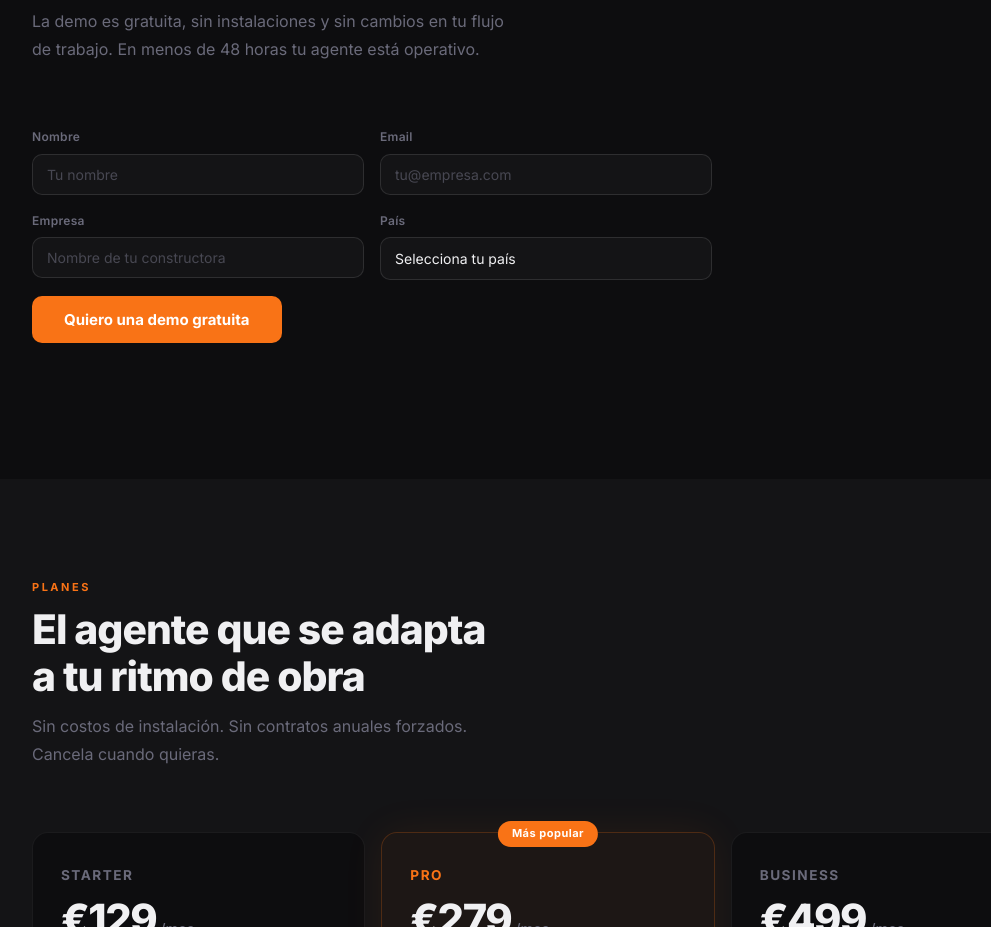
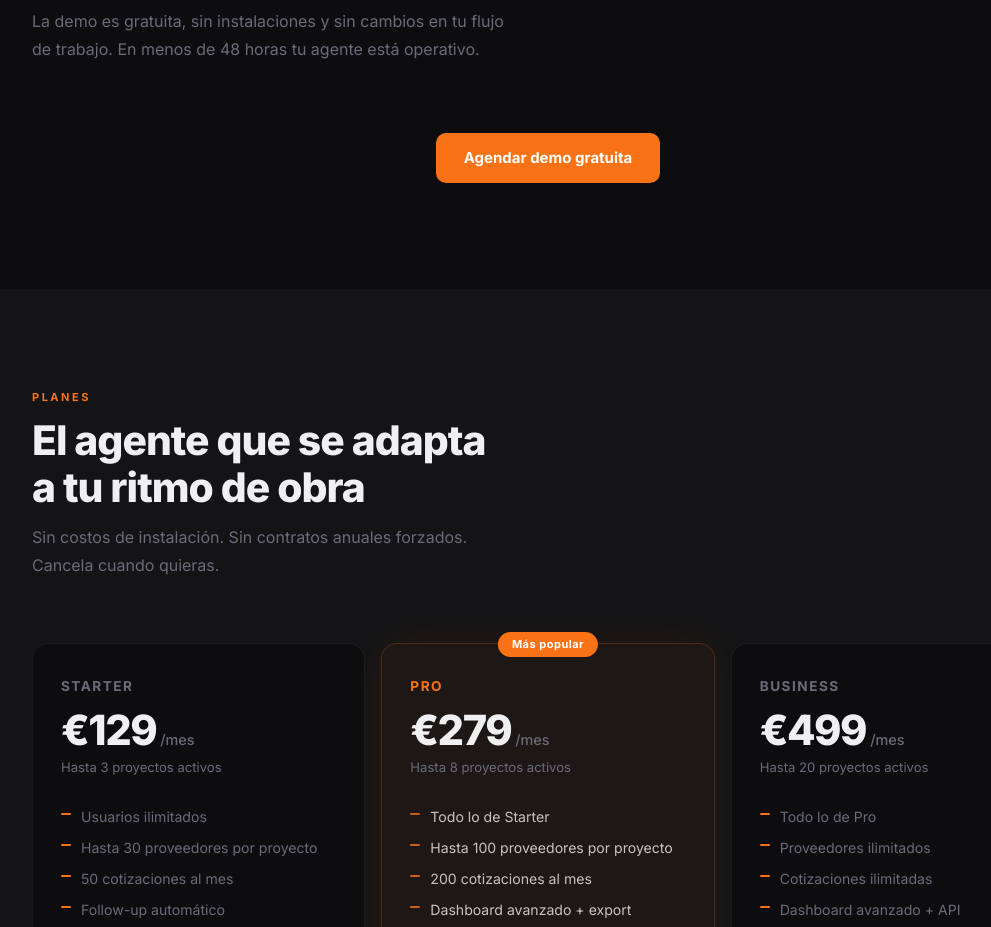
Before and after one commit to KONBUD/konbud-landing, a plain HTML site: page index.html in a window 1280 px wide. Shown: the part 4980-5907 px from the top of the page, without its empty margins (92-1083 px from the left). Drawn offline with nearby package versions, Linux system fonts and the light colour scheme.

Commit message:
Replace contact form with Calendly CTA button

```diff
--- a/index.html
+++ b/index.html
@@ -345,35 +345,9 @@
         </p>
       </div>
 
-      <form id="contact-form" class="contact-form" novalidate>
-        <div class="form-row">
-          <div class="form-group">
-            <label for="cf-name">Nombre</label>
-            <input type="text" id="cf-name" name="name" placeholder="Tu nombre" required />
-          </div>
-          <div class="form-group">
-            <label for="cf-email">Email</label>
-            <input type="email" id="cf-email" name="email" placeholder="tu@empresa.com" required />
-          </div>
-        </div>
-        <div class="form-row">
-          <div class="form-group">
-            <label for="cf-empresa">Empresa</label>
-            <input type="text" id="cf-empresa" name="empresa" placeholder="Nombre de tu constructora" required />
-          </div>
-          <div class="form-group">
-            <label for="cf-pais">País</label>
-            <select id="cf-pais" name="pais" required>
-              <option value="">Selecciona tu país</option>
-              <option value="Colombia">Colombia</option>
-              <option value="España">España</option>
-              <option value="Otro">Otro</option>
-            </select>
-          </div>
-        </div>
-        <button type="submit" class="btn-primary form-submit">Quiero una demo gratuita</button>
-        <p class="form-status" aria-live="polite"></p>
-      </form>
+      <div class="hero-cta">
+        <a href="https://calendly.com/konbud-info/30min" class="btn-primary" target="_blank" rel="noopener">Agendar demo gratuita</a>
+      </div>
 
     </div>
   </section>
```
